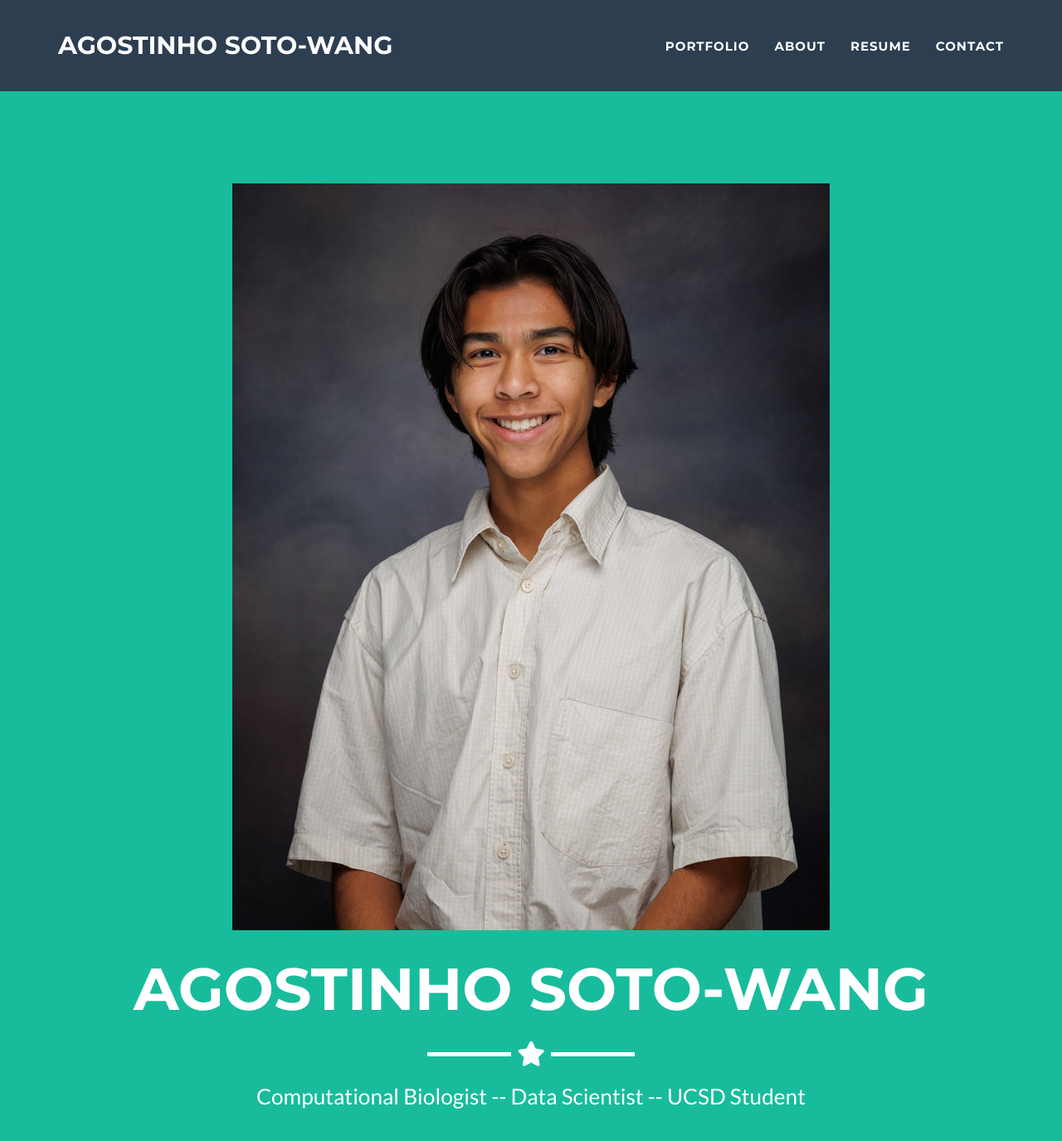
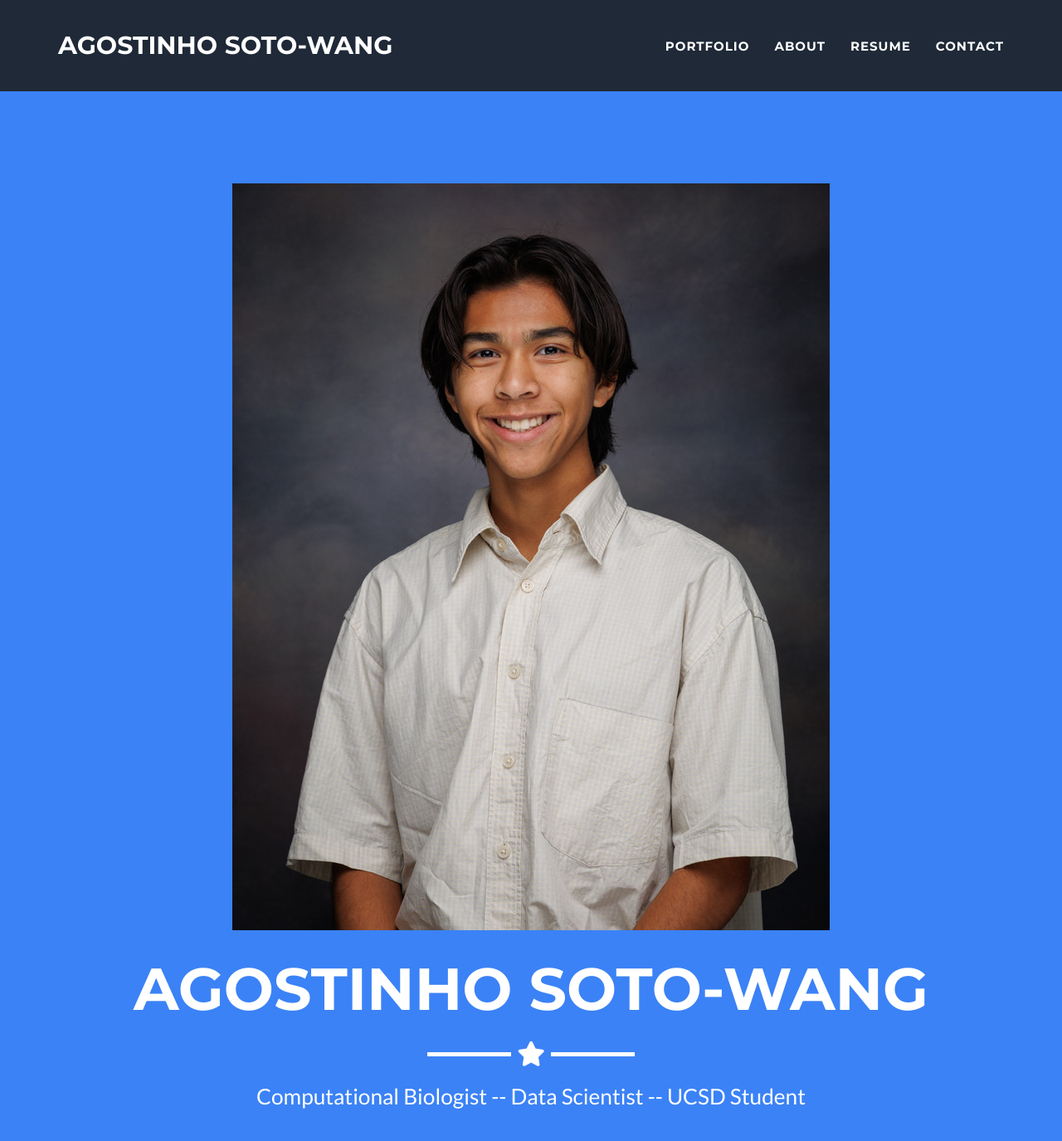
Before and after one commit to AgostinhoS/AgostinhoSW, a Jekyll site: the page built from _posts/2014-07-17-project-2.markdown, in a window 1280 px wide and 1400 px high. Shown: the top 1375 px of the window at 83% size. Built offline with Jekyll 4.4.1, drawn with Linux system fonts in a browser that asks for light colours.

Commit message:
Update _config.yml

```diff
--- a/_config.yml
+++ b/_config.yml
@@ -25,10 +25,11 @@ disqus_shortname: myshortname
 
 # Color settings (hex-codes without the leading hash-tag)
 color:
-  primary: 18bc9c #80B3FF
-  primary-rgb: "24,288,156" #"128,179,255"
-  secondary: 2c3e50 #FD6E8A
-  secondary-dark: 233140 #A2122F
+  primary: 3B82F6
+  primary-rgb: "59,130,246"
+  secondary: 1F2937
+  secondary-dark: 111827
+
 
 # Footer settings
 footer:
```
